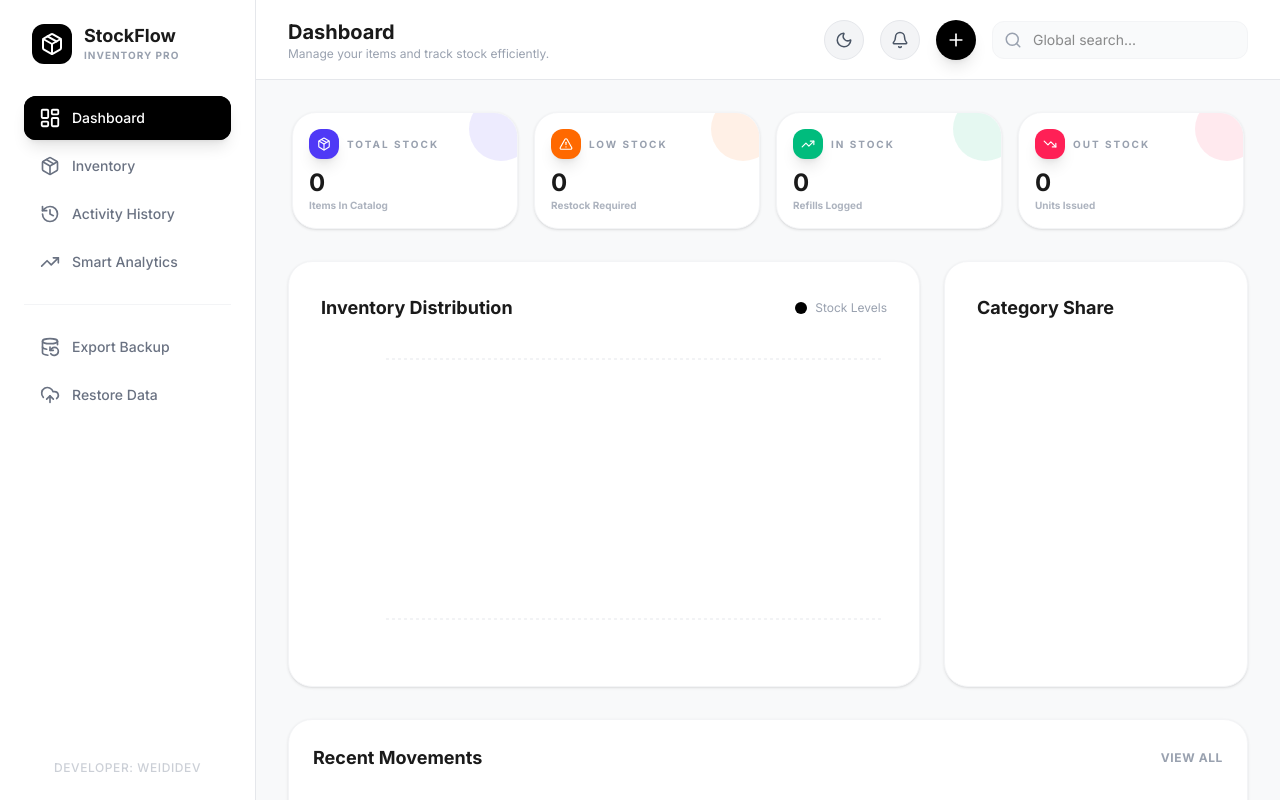
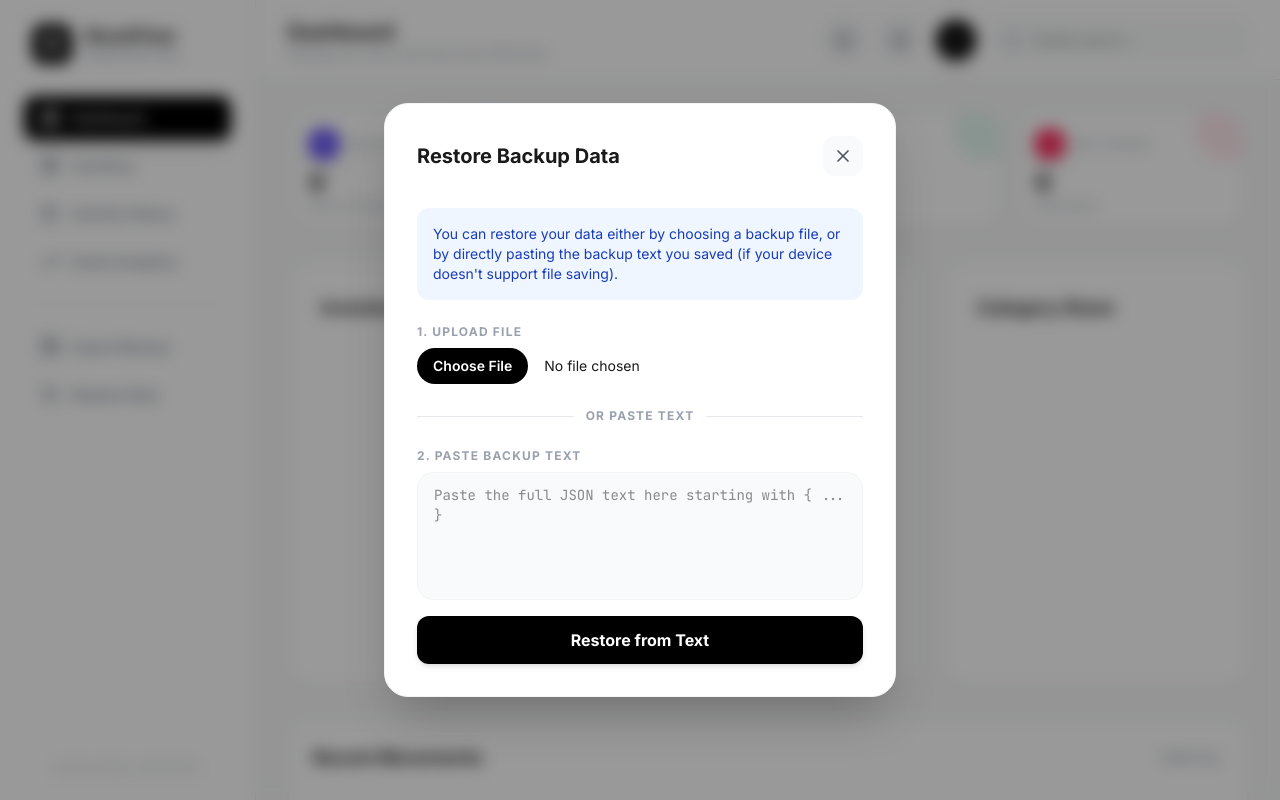
Before and after one commit to weididev/StockFlow-Inventory, a React (Vite) app: page / in a window 1280 px wide. Both pictures are taken after a click on the button "Restore Data". Built offline with nearby package versions, Linux system fonts and the light colour scheme.

Commit message:
Update App.tsx

```diff
--- a/src/App.tsx
+++ b/src/App.tsx
@@ -30,6 +30,7 @@ import { HistoryLogs } from './components/HistoryLogs';
 import { NotificationsPanel } from './components/NotificationsPanel';
 import { QuickActionModal } from './components/QuickActionModal';
 import { AnalyticsDashboard } from './components/AnalyticsDashboard';
+import { Modal } from './components/Modal';
 
 type Tab = 'dashboard' | 'inventory' | 'history' | 'analytics';
 
@@ -42,6 +43,8 @@ export default function App() {
   });
   const [isNotificationsOpen, setIsNotificationsOpen] = useState(false);
   const [isQuickActionOpen, setIsQuickActionOpen] = useState(false);
+  const [isRestoreModalOpen, setIsRestoreModalOpen] = useState(false);
+  const [restoreText, setRestoreText] = useState('');
   const inventory = useInventory();
 
   const unreadCount = inventory.notifications.filter(n => !n.read).length;
@@ -66,70 +69,24 @@ export default function App() {
         exportedAt: new Date().toISOString()
       };
 
-      const fileName = `stockflow-db-${new Date().toISOString().slice(0,10)}.txt`;
+      const fileName = `stockflow-db-${new Date().toISOString().slice(0,10)}.json`;
       const jsonString = JSON.stringify(backupData, null, 2);
 
-      let shared = false;
+      const file = new File([jsonString], fileName, { type: 'application/json' });
 
-      // 1. Try file sharing first
-      if (typeof navigator !== 'undefined' && navigator.share) {
-        try {
-          const blob = new Blob([jsonString], { type: 'text/plain' });
-          const file = new File([blob], fileName, { type: 'text/plain' });
-          if (navigator.canShare && navigator.canShare({ files: [file] })) {
+      if (navigator.share) {
         await navigator.share({
           files: [file],
           title: 'StockFlow Backup',
           text: 'StockFlow DB Backup'
         });
-            shared = true;
-          }
-        } catch (error: any) {
-          if (error.name === 'AbortError' || (error.message && error.message.includes('Share canceled'))) {
-             return;
-          }
-          console.log("File sharing not supported, trying text sharing", error);
-        }
-
-        // 2. Fallback to raw text sharing (Reliable on Android WebViews)
-        if (!shared) {
-          try {
-            await navigator.share({
-              title: 'StockFlow Backup Data',
-              text: jsonString
-            });
-            shared = true;
-          } catch (textError: any) {
-            if (textError.name === 'AbortError' || (textError.message && textError.message.includes('Share canceled'))) {
-               return;
-            }
-            console.error("Text sharing failed", textError);
-          }
-        }
-      }
-
-      // 3. Absolute fallback (Copy to Clipboard / Alert)
-      if (!shared) {
-        try {
-          const textArea = document.createElement("textarea");
-          textArea.value = jsonString;
-          textArea.style.position = "fixed";
-          textArea.style.left = "-999999px";
-          textArea.style.top = "-999999px";
-          document.body.appendChild(textArea);
-          textArea.focus();
-          textArea.select();
-          document.execCommand("copy");
-          textArea.remove();
-          alert("Backup data copied to clipboard! ✅\n\nSave this text somewhere safe (like Notes or WhatsApp) because your device doesn't support direct file sharing.");
-        } catch (copyErr) {
-          // If we are on Desktop, trigger standard download as last resort
-          const blob = new Blob([jsonString], { type: 'application/json' });
-          const url = URL.createObjectURL(blob);
+      } else {
+        // Fallback specifically for desktop/PC where share is not available
+        const url = URL.createObjectURL(file);
         const a = document.createElement('a');
         a.style.display = 'none';
         a.href = url;
-          a.download = fileName.replace('.txt', '.json');
+        a.download = fileName;
         document.body.appendChild(a);
         a.click();
         setTimeout(() => {
@@ -137,26 +94,12 @@ export default function App() {
           URL.revokeObjectURL(url);
         }, 100);
       }
-      }
     } catch (error) {
-      console.error("Backup export failed:", error);
-      alert("Failed to export backup. Please try again.");
+      console.error("Share failed", error);
     }
   };
 
-  const importBackup = () => {
-    const input = document.createElement('input');
-    input.type = 'file';
-    input.accept = 'application/json, text/plain, .json, .txt';
-    input.onchange = (e) => {
-      const file = (e.target as HTMLInputElement).files?.[0];
-      if (!file) return;
-      const reader = new FileReader();
-      reader.onload = (e) => {
-        try {
-          const contentStr = e.target?.result as string;
-          const data = JSON.parse(contentStr);
-
+  const processImportData = (data: any) => {
     // Support both direct arrays (new) and stringified (old storage style)
     const setStorage = (key: string, val: any) => {
       if (typeof val === 'string') {
@@ -172,13 +115,34 @@ export default function App() {
 
     alert("Import successful! The app will now reload.");
     window.location.reload();
+  };
+
+  const handleFileUpload = (e: React.ChangeEvent<HTMLInputElement>) => {
+    const file = e.target.files?.[0];
+    if (!file) return;
+    const reader = new FileReader();
+    reader.onload = (event) => {
+      try {
+        const data = JSON.parse(event.target?.result as string);
+        processImportData(data);
       } catch (err) {
-          alert("Could not process the backup file. Please ensure it is a valid StockFlow JSON file.");
+        alert("Could not process the backup file. Please ensure it is a valid JSON file.");
       }
     };
     reader.readAsText(file);
   };
-    input.click();
+
+  const handlePasteImport = () => {
+    try {
+      if (!restoreText.trim()) {
+        alert("Please paste the backup text first.");
+        return;
+      }
+      const data = JSON.parse(restoreText);
+      processImportData(data);
+    } catch (err) {
+      alert("Invalid backup data. Please make sure you copied the entire text correctly.");
+    }
   };
 
   const NavItem = ({ icon: Icon, label, tab }: { icon: any, label: string, tab: Tab }) => (
@@ -253,7 +217,7 @@ export default function App() {
           </button>
 
           <button
-            onClick={importBackup}
+            onClick={() => setIsRestoreModalOpen(true)}
             className="flex items-center gap-3 px-4 py-3 rounded-xl transition-all duration-200 text-gray-500 dark:text-gray-400 hover:bg-gray-100 dark:hover:bg-gray-800 hover:text-black dark:hover:text-gray-300"
           >
             <UploadCloud size={20} />
@@ -374,6 +338,46 @@ export default function App() {
         onClose={() => setIsQuickActionOpen(false)}
         inventory={inventory}
       />
+
+      {/* Restore Data Modal */}
+      <Modal isOpen={isRestoreModalOpen} onClose={() => setIsRestoreModalOpen(false)} title="Restore Backup Data">
+        <div className="flex flex-col gap-6">
+          <div className="bg-blue-50 dark:bg-blue-900/20 text-blue-800 dark:text-blue-300 p-4 rounded-xl text-sm">
+            You can restore your data either by choosing a backup file, or by directly pasting the backup text you saved (if your device doesn't support file saving).
+          </div>
+
+          <div>
+            <label className="text-xs font-bold text-gray-400 uppercase tracking-widest mb-2 block">1. Upload File</label>
+            <input
+              type="file"
+              accept=".json,.txt"
+              className="w-full text-sm file:mr-4 file:py-2 file:px-4 file:rounded-full file:border-0 file:text-sm file:font-semibold file:bg-black file:text-white dark:file:bg-white dark:file:text-black hover:file:opacity-90 transition-opacity file:cursor-pointer p-0"
+              onChange={handleFileUpload}
+            />
+          </div>
+
+          <div className="relative flex items-center justify-center">
+            <div className="border-t border-gray-200 dark:border-gray-800 absolute w-full"></div>
+            <span className="bg-white dark:bg-gray-950 px-3 z-10 text-xs text-gray-400 uppercase font-bold tracking-widest">Or Paste Text</span>
+          </div>
+
+          <div className="flex flex-col gap-2">
+            <label className="text-xs font-bold text-gray-400 uppercase tracking-widest block">2. Paste Backup Text</label>
+            <textarea
+              className="w-full h-32 px-4 py-3 bg-gray-50 dark:bg-gray-900 border border-gray-100 dark:border-gray-800 rounded-2xl text-sm focus:outline-none focus:ring-2 focus:ring-black/5 dark:text-white font-mono resize-none"
+              placeholder='Paste the full JSON text here starting with { ... }'
+              value={restoreText}
+              onChange={(e) => setRestoreText(e.target.value)}
+            />
+            <button
+              onClick={handlePasteImport}
+              className="px-6 py-3 mt-2 bg-black dark:bg-white text-white dark:text-black hover:scale-[1.02] active:scale-95 transition-all shadow-md font-bold rounded-xl"
+            >
+              Restore from Text
+            </button>
+          </div>
+        </div>
+      </Modal>
     </div>
   );
 }
```
Lines whose indentation alone changed are shown as unchanged.
